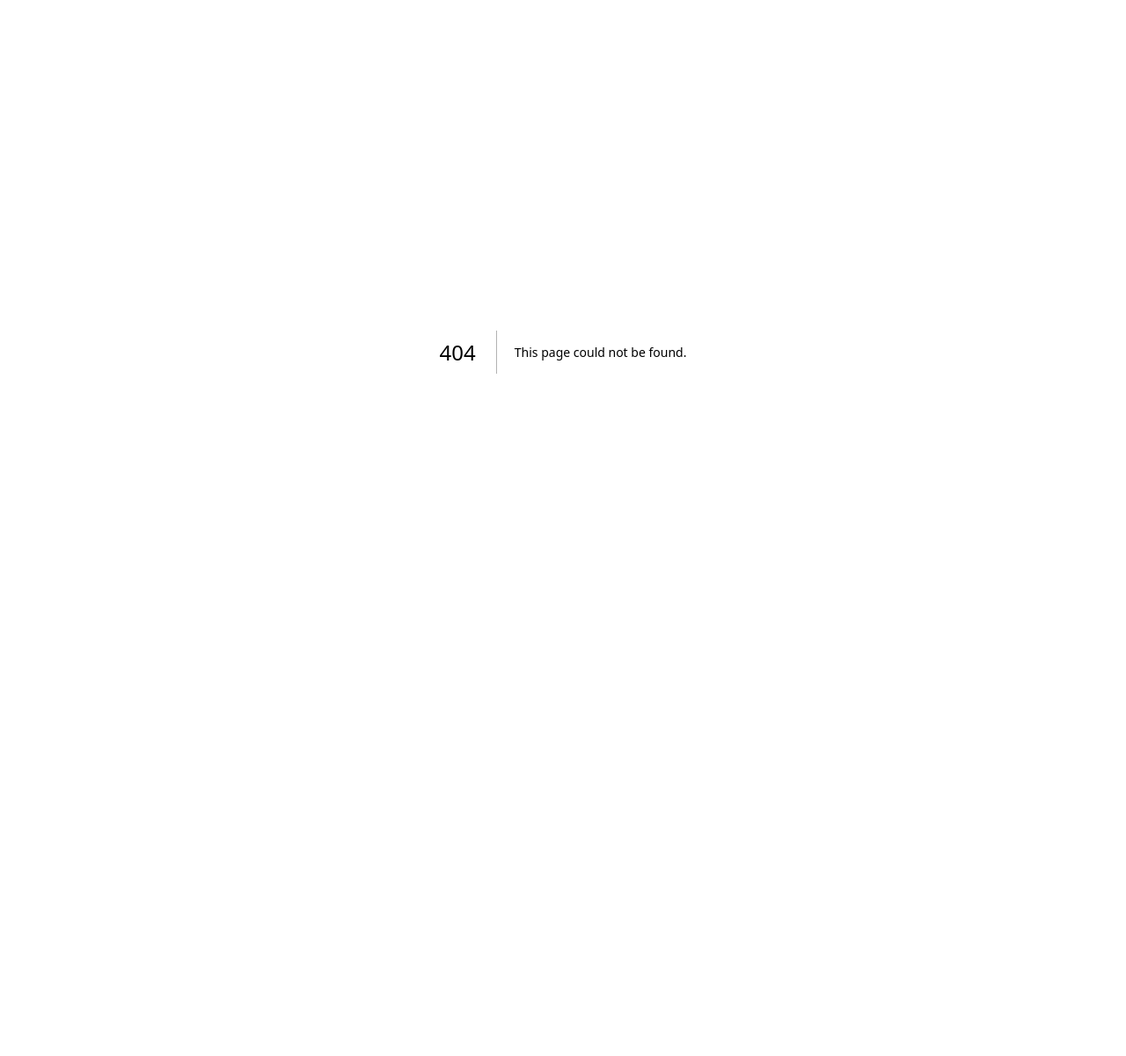
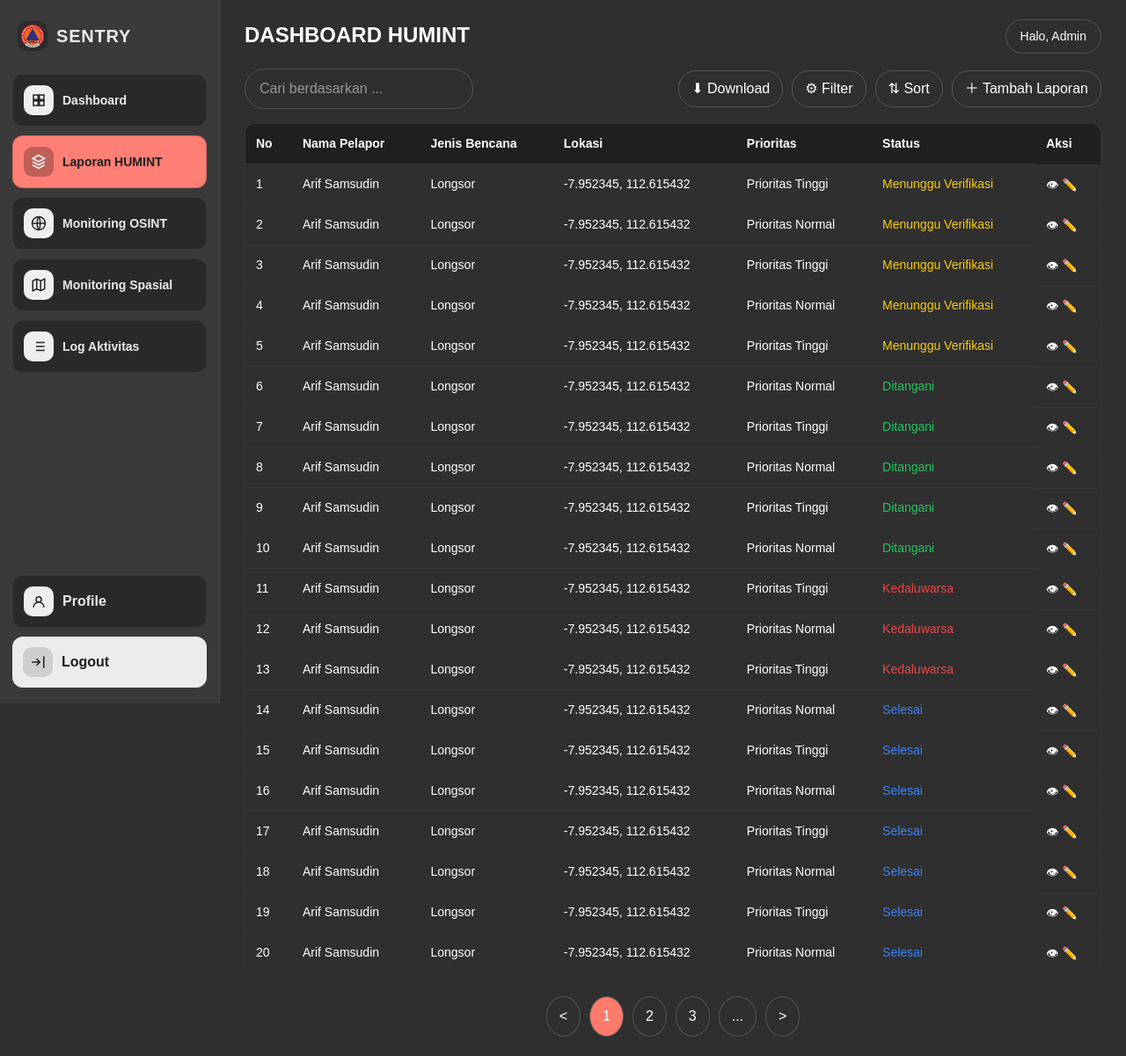
Before and after one commit to faizzzramadhan/SENTRY, a Next.js app in the folder sentry-admin/: page /humint in a window 1280 px wide. Before the commit this address had no page. Shown: the whole page at 88% size. Before the commit the page ends 800 px from the top, so only its background shows below. Built offline with nearby package versions, Linux system fonts and the light colour scheme; sample sign-in values are in the browser's storage.

Commit message:
add dashboard humint

```diff
--- /dev/null
+++ b/sentry-admin/app/(admin)/humint/humint.module.css
@@ -0,0 +1,163 @@
+.container {
+  color: white;
+  position: relative;
+}
+
+/* TOP RIGHT */
+.topRight {
+  position: absolute;
+  right: 0;
+  top: 0;
+  border: 1px solid #555;
+  padding: 8px 16px;
+  border-radius: 20px;
+  font-size: 14px;
+}
+
+/* TITLE */
+.title {
+  margin-bottom: 20px;
+  font-size: 24px;
+  font-weight: 600;
+}
+
+/* ACTION BAR */
+.actionBar {
+  display: flex;
+  justify-content: space-between;
+  align-items: center;
+  margin-bottom: 16px;
+}
+
+/* SEARCH */
+.search input {
+  padding: 10px 16px;
+  border-radius: 25px;
+  border: 1px solid #555;
+  background: transparent;
+  color: white;
+  width: 260px;
+  outline: none;
+}
+
+/* BUTTONS */
+.buttons {
+  display: flex;
+  align-items: center;
+}
+
+.buttons button {
+  margin-left: 10px;
+  padding: 8px 14px;
+  border-radius: 20px;
+  border: 1px solid #555;
+  background: transparent;
+  color: white;
+  cursor: pointer;
+  transition: 0.2s;
+}
+
+.buttons button:hover {
+  background: #2a2a2a;
+}
+
+/* BUTTON ADD */
+.add {
+  border: 1px solid #ff7a6b;
+  color: #ff7a6b;
+}
+
+.add:hover {
+  background: #ff7a6b;
+  color: white;
+}
+
+/* TABLE WRAPPER */
+.tableWrapper {
+  border: 1px solid #333;
+  border-radius: 12px;
+  overflow: hidden;
+  margin-top: 10px;
+}
+
+/* FIX CSS MODULE (NO ERROR) */
+.tableWrapper table {
+  width: 100%;
+  border-collapse: collapse;
+}
+
+.tableWrapper th {
+  background: #1f1f1f;
+  padding: 12px;
+  text-align: left;
+  font-size: 14px;
+}
+
+.tableWrapper td {
+  padding: 12px;
+  border-top: 1px solid #333;
+  font-size: 14px;
+}
+
+/* ROW HOVER */
+.tableWrapper tr:hover {
+  background: #2a2a2a;
+}
+
+/* STATUS */
+.pending {
+  color: #facc15; /* kuning */
+  font-weight: 500;
+}
+
+.process {
+  color: #22c55e; /* hijau */
+  font-weight: 500;
+}
+
+.expired {
+  color: #ef4444; /* merah */
+  font-weight: 500;
+}
+
+.done {
+  color: #3b82f6; /* biru */
+  font-weight: 500;
+}
+
+/* ACTION ICON */
+.action {
+  display: flex;
+  gap: 10px;
+  cursor: pointer;
+}
+
+/* PAGINATION */
+.pagination {
+  margin-top: 25px;
+  display: flex;
+  justify-content: center;
+  align-items: center;
+  gap: 10px;
+}
+
+.pagination span,
+.pagination button {
+  padding: 10px 14px;
+  border-radius: 50%;
+  border: 1px solid #555;
+  cursor: pointer;
+  transition: 0.2s;
+}
+
+.pagination span:hover,
+.pagination button:hover {
+  background: #2a2a2a;
+}
+
+/* ACTIVE PAGE */
+.active {
+  background: #ff7a6b;
+  border: none;
+  color: white;
+}
--- /dev/null
+++ b/sentry-admin/app/(admin)/humint/page.tsx
@@ -0,0 +1,102 @@
+import styles from './humint.module.css'
+
+const data = [
+  { name: "Arif Samsudin", jenis: "Longsor", status: "pending" },
+  { name: "Gusti Restu", jenis: "Banjir", status: "done" },
+  { name: "Arif Samsudin", jenis: "Pohon Tumbang", status: "expired" },
+]
+
+export default function HumintPage() {
+  return (
+    <div className={styles.container}>
+
+      {/* TOP RIGHT */}
+      <div className={styles.topRight}>
+        Halo, Admin
+      </div>
+
+      {/* TITLE */}
+      <h1 className={styles.title}>DASHBOARD HUMINT</h1>
+
+      {/* ACTION BAR */}
+      <div className={styles.actionBar}>
+        <div className={styles.search}>
+          <input placeholder="Cari berdasarkan ..." />
+        </div>
+
+        <div className={styles.buttons}>
+          <button>⬇ Download</button>
+          <button>⚙ Filter</button>
+          <button>⇅ Sort</button>
+          <button className={styles.add}>＋ Tambah Laporan</button>
+        </div>
+      </div>
+
+      {/* TABLE */}
+      <div className={styles.tableWrapper}>
+        <table>
+          <thead>
+            <tr>
+              <th>No</th>
+              <th>Nama Pelapor</th>
+              <th>Jenis Bencana</th>
+              <th>Lokasi</th>
+              <th>Prioritas</th>
+              <th>Status</th>
+              <th>Aksi</th>
+            </tr>
+          </thead>
+
+          <tbody>
+            {Array.from({ length: 20 }).map((_, i) => (
+              <tr key={i}>
+                <td>{i + 1}</td>
+                <td>Arif Samsudin</td>
+                <td>Longsor</td>
+                <td>-7.952345, 112.615432</td>
+                <td>
+                  {i % 2 === 0 ? "Prioritas Tinggi" : "Prioritas Normal"}
+                </td>
+
+                <td>
+                  <span className={
+                    i < 5
+                      ? styles.pending
+                      : i < 10
+                      ? styles.process
+                      : i < 13
+                      ? styles.expired
+                      : styles.done
+                  }>
+                    {i < 5
+                      ? "Menunggu Verifikasi"
+                      : i < 10
+                      ? "Ditangani"
+                      : i < 13
+                      ? "Kedaluwarsa"
+                      : "Selesai"}
+                  </span>
+                </td>
+
+                <td className={styles.action}>
+                  👁 ✏️
+                </td>
+              </tr>
+            ))}
+          </tbody>
+        </table>
+      </div>
+
+      {/* PAGINATION */}
+      <div className={styles.pagination}>
+        <button>{"<"}</button>
+        <span className={styles.active}>1</span>
+        <span>2</span>
+        <span>3</span>
+        <span>...</span>
+        <button>{">"}</button>
+      </div>
+
+    </div>
+  )
+}
```
